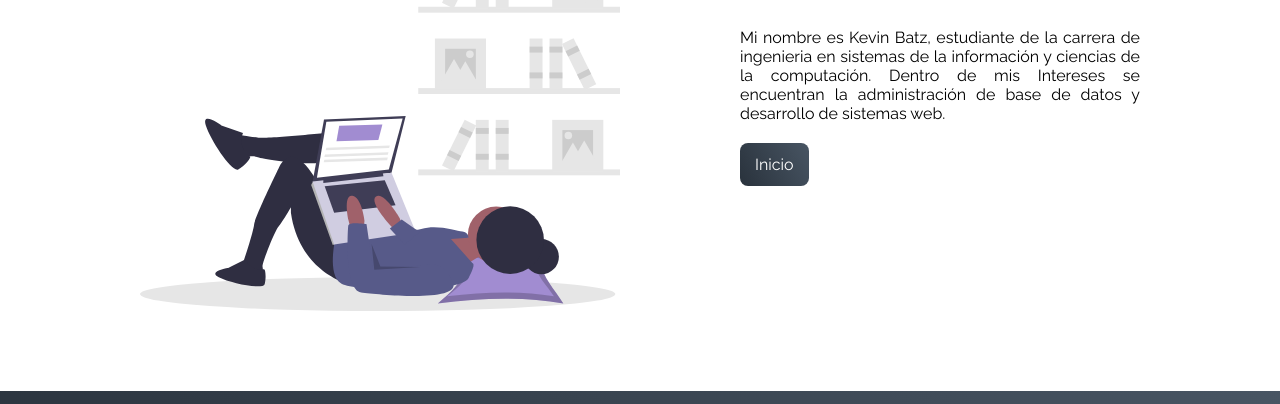
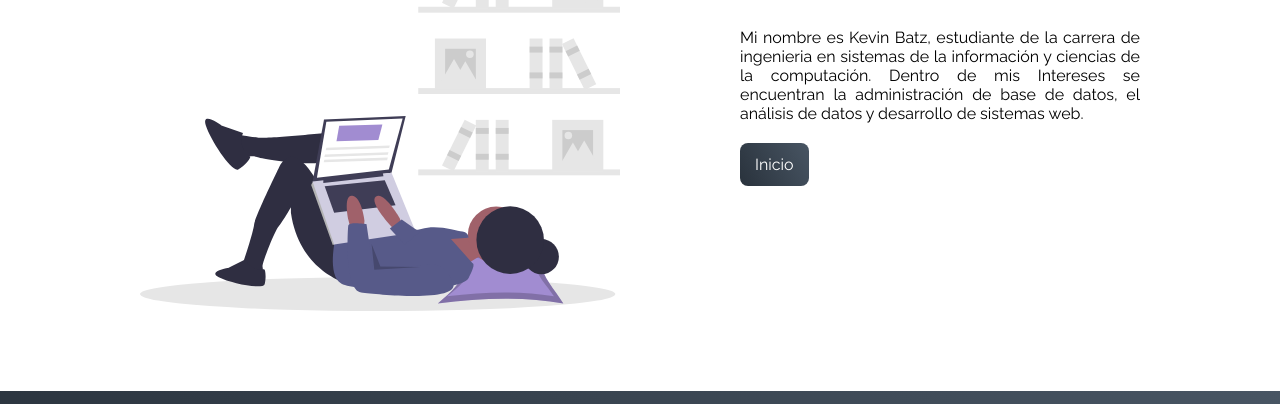
Before and after one commit to Kevin-abimael/Batz, a plain HTML site: page index.html in a window 1280 px wide. Shown: the part 693-1097 px from the top of the page. Drawn offline with Linux system fonts and the light colour scheme.

Commit message:
Add files via upload

```diff
--- a/index.html
+++ b/index.html
@@ -31,7 +31,7 @@
         <div class="contenedor-textos-main">
             <h2 class="titulo left">Hola Mundo</h2>
             <p class="parrafo">Mi nombre es Kevin Batz, estudiante de la carrera de ingenieria en sistemas de la información y ciencias de la computación. Dentro de mis Intereses
-                se encuentran la administración de base de datos y desarrollo de sistemas web.
+                se encuentran la administración de base de datos, el análisis de datos y desarrollo de sistemas web.
             </p>
             <a href="" class="cta">Inicio</a>
         </div>
```
